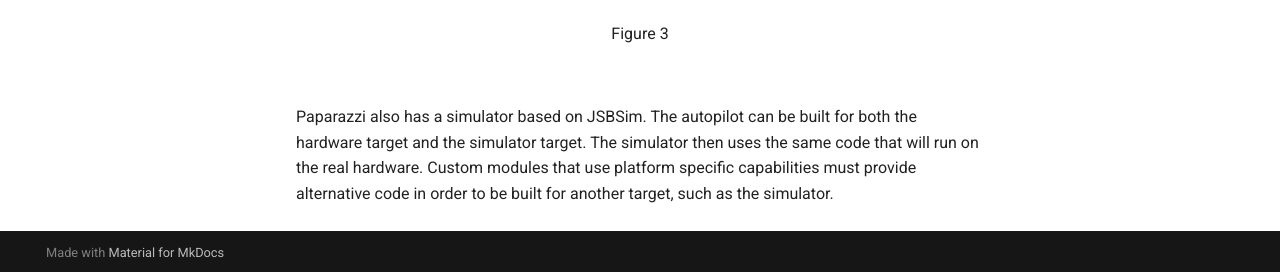
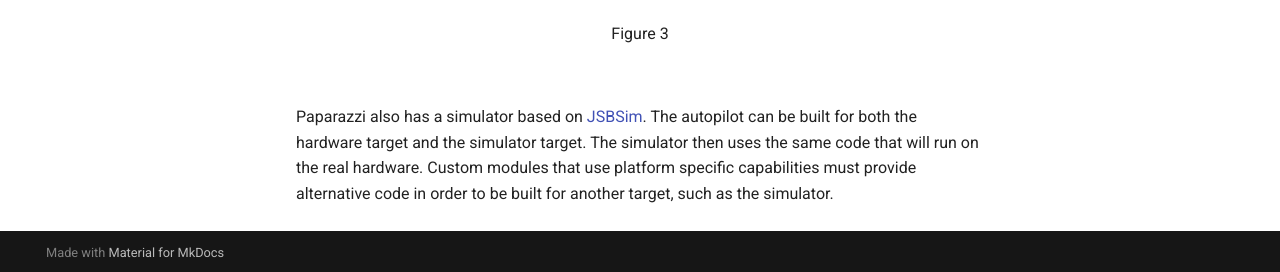
Before and after one commit to Comp4Drones/Component_repository, an MkDocs documentation site: the page built from docs/components/complete UAS/ENAC_paparazzi.md, in a window 1280 px wide and 900 px high, scrolled down 3998 px. Shown: the part 625-897 px from the top of the window. Built offline with MkDocs 1.6.1 and Material for MkDocs 9.7.7, drawn with Linux system fonts in a browser that asks for light colours; part of the change alters nothing that is shown.

```diff
--- a/docs/components/complete UAS/ENAC_paparazzi.md
+++ b/docs/components/complete UAS/ENAC_paparazzi.md
@@ -85,4 +85,4 @@ The modularity of the airborne architecture (see Figure 3) also enables users to
 <p align="center">Figure 3</p>
 <br/>
 
-Paparazzi also has a simulator based on JSBSim. The autopilot can be built for both the hardware target and the simulator target. The simulator then uses the same code that will run on the real hardware. Custom modules that use platform specific capabilities must provide alternative code in order to be built for another target, such as the simulator.
+Paparazzi also has a simulator based on [JSBSim](http://www.jsbsim.org). The autopilot can be built for both the hardware target and the simulator target. The simulator then uses the same code that will run on the real hardware. Custom modules that use platform specific capabilities must provide alternative code in order to be built for another target, such as the simulator.
```
